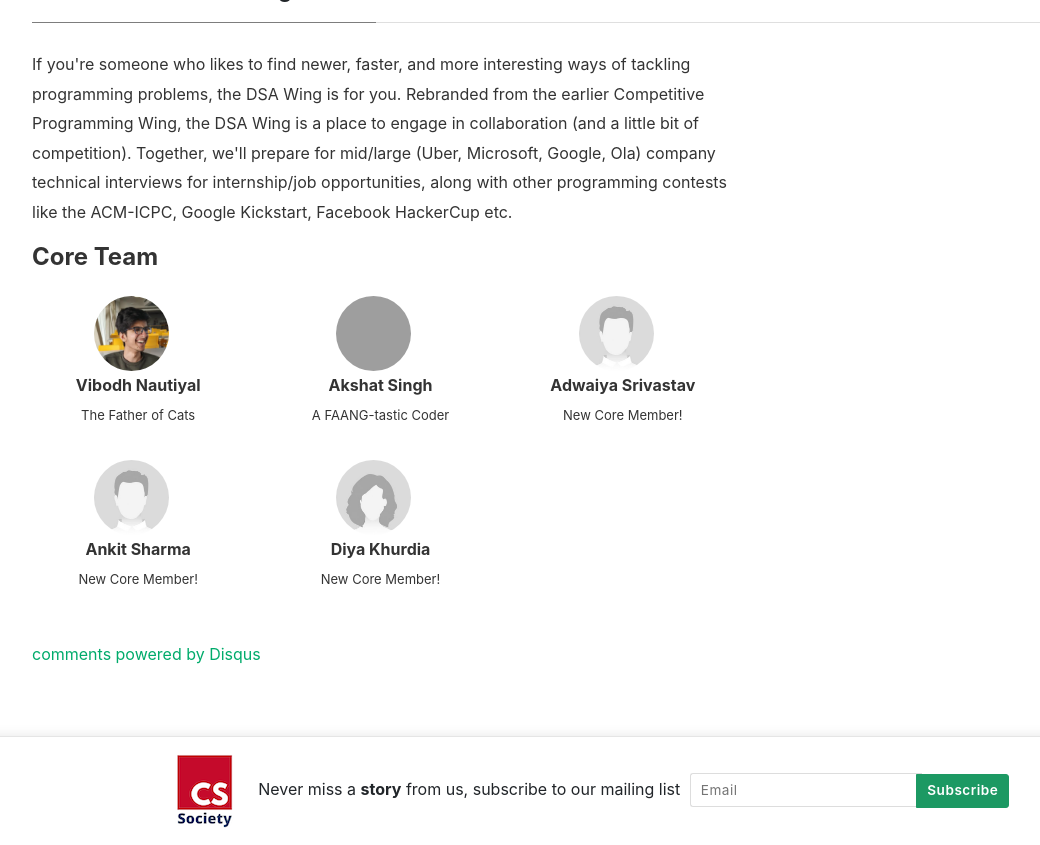
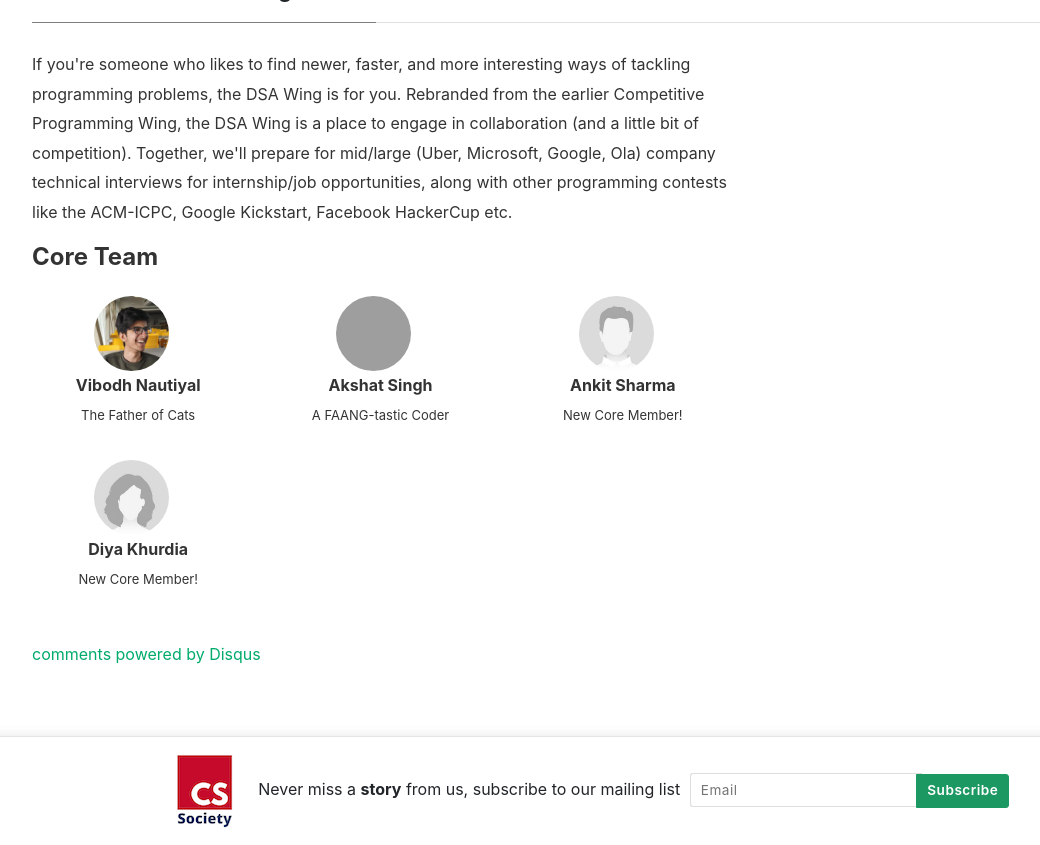
Before and after one commit to kxenak/cs-ashoka.github.io, a Jekyll site: the page built from _pages/dsa.md, in a window 1280 px wide and 900 px high, scrolled down 1017 px, cut to the strip 55-900 px from the top of the window. Shown: the whole strip, without its empty margins (53-1093 px from the left). Built offline with Jekyll 4.4.1, drawn with Linux system fonts in a browser that asks for light colours; nearby versions of some CDN libraries; comment, search, counter and statistics services are not loaded; grey boxes are pictures that could not be loaded.

Commit message:
Update dsa.md

```diff
--- a/_pages/dsa.md
+++ b/_pages/dsa.md
@@ -24,12 +24,6 @@ comments: true
         <center>
         <img class="author-thumb" src="assets/images/akshat.png" alt=">Akshat Singh">
         <span class="author-description"> <br/> <b>Akshat Singh</b> <br/> <font size="-1">A FAANG-tastic Coder</font></span>
-        </center>
-  </div>
-  <div class="three">
-      <center>
-        <img class="author-thumb" src="assets/images/placeholder-male.png" alt="Adwaiya Srivastav">
-        <span class="author-description"> <br/> <b>Adwaiya Srivastav</b> <br/> <font size="-1">New Core Member!</font></span>
         </center>
   </div>
   <div class="four">
```
